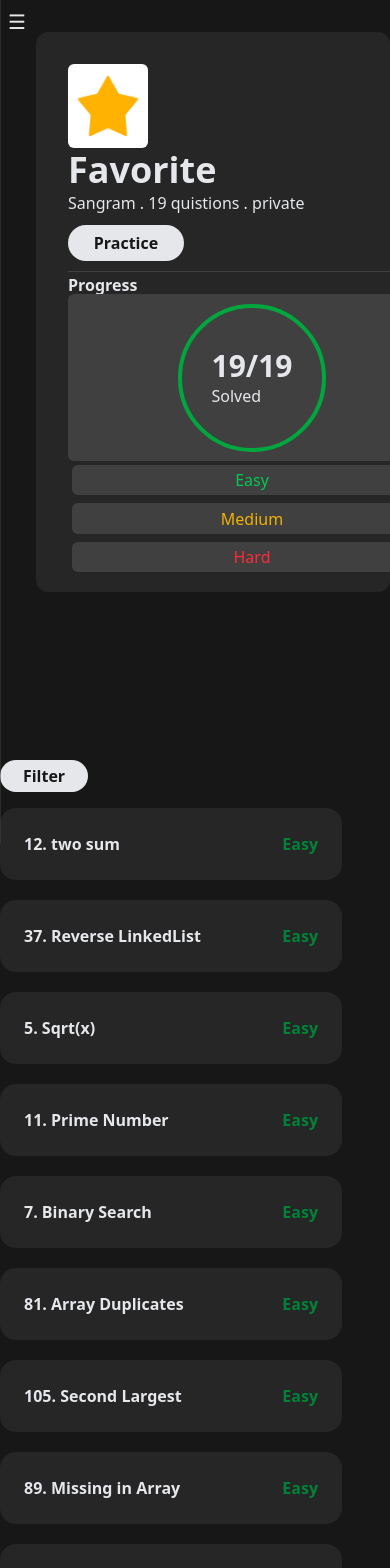
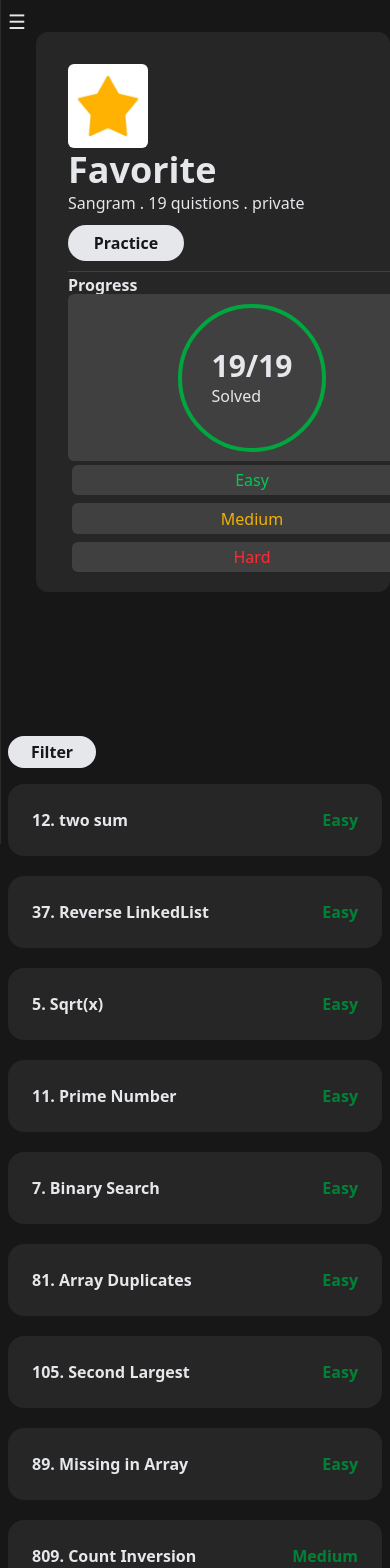
Before and after one commit to sangram-jr/Tailwind-Basics, a React (Vite) app in the folder leetcode-ui/: page / in a window 390 px wide. Shown: the top 1568 px of the page. Built offline with nearby package versions, Linux system fonts and the light colour scheme.

Commit message:
add responsiveness(mobile) to quistion div

```diff
--- a/leetcode-ui/src/components/Page.jsx
+++ b/leetcode-ui/src/components/Page.jsx
@@ -82,7 +82,7 @@
 
     if(!filter){
         return(
-            <div className="min-h-screen grid grid-cols-12 gap-4 sm:gap-11">
+            <div className="min-h-full grid grid-cols-12 gap-4 sm:gap-11">
                 {/* First div (SlideBar part) */}
                 {!open && (
                     <div className="fixed top-2 left-2 text-xl text-gray-200 cursor-pointer sm:hidden">
@@ -90,6 +90,7 @@
                     </div>
                 )}
                {/* desktop-always visible,position-static   mobile- if open is true then visible ,position is fixed*/}
+               {/* translate-x-0 --> visible     -translate-x-100 ---> element moves out but in opacity element is still there , we only hide the element*/}
                 <div className={`col-span-12 sm:col-span-2 bg-neutral-700 min-h-screen transition-all duration-300 fixed top-0 left-0 w-[75%] sm:static sm:w-auto sm:translate-x-0 ${open ? "translate-x-0" : "-translate-x-full"}`}>
                     <div>
                         <div className="flex justify-between px-5 pt-2">
@@ -128,8 +129,8 @@
                 </div>
 
                 {/* Third div (quistions part) */}
-                <div className="grid col-span-12 sm:grid sm:col-span-6 text-gray-200 mt-8 mr-8">
-                    <button onClick={changeFilter} className="cursor-pointer h-8 w-22 text-center font-semibold bg-gray-200 text-neutral-900 rounded-full">Filter</button>
+                <div className="grid col-span-12 sm:grid sm:col-span-6 text-gray-200 mt-2 ml-2 sm:mt-8 sm:mr-8 w-full sm:w-170">
+                    <button onClick={changeFilter} className="cursor-pointer h-8 w-22 text-center font-semibold bg-gray-200 text-neutral-900 rounded-full hover:bg-gray-50">Filter</button>
                     {
                         list.map((x)=>(
                             <div key={x.id} className="bg-neutral-800 p-6 flex justify-between rounded-2xl mb-1 mr-4 mt-4">
```
